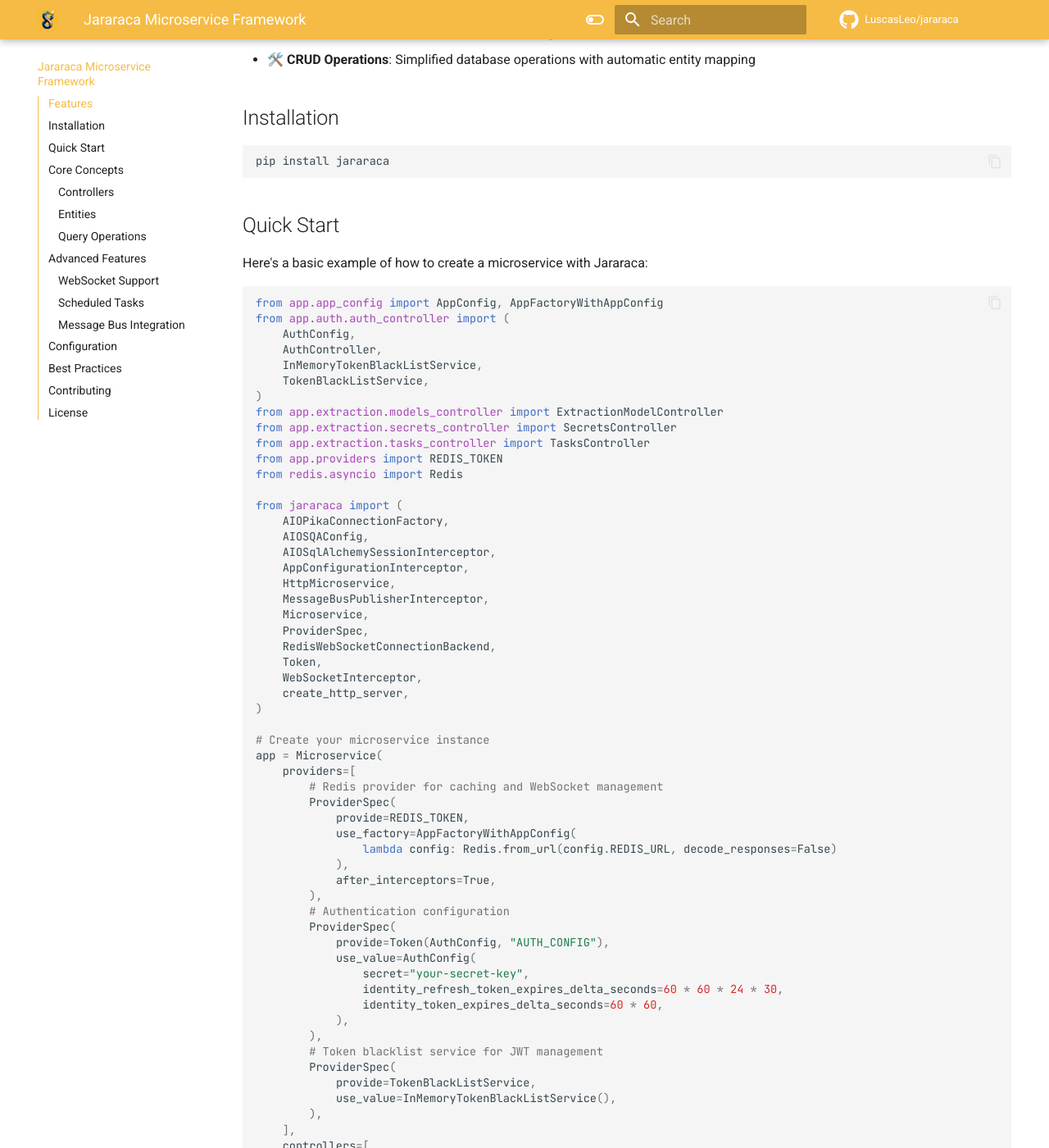
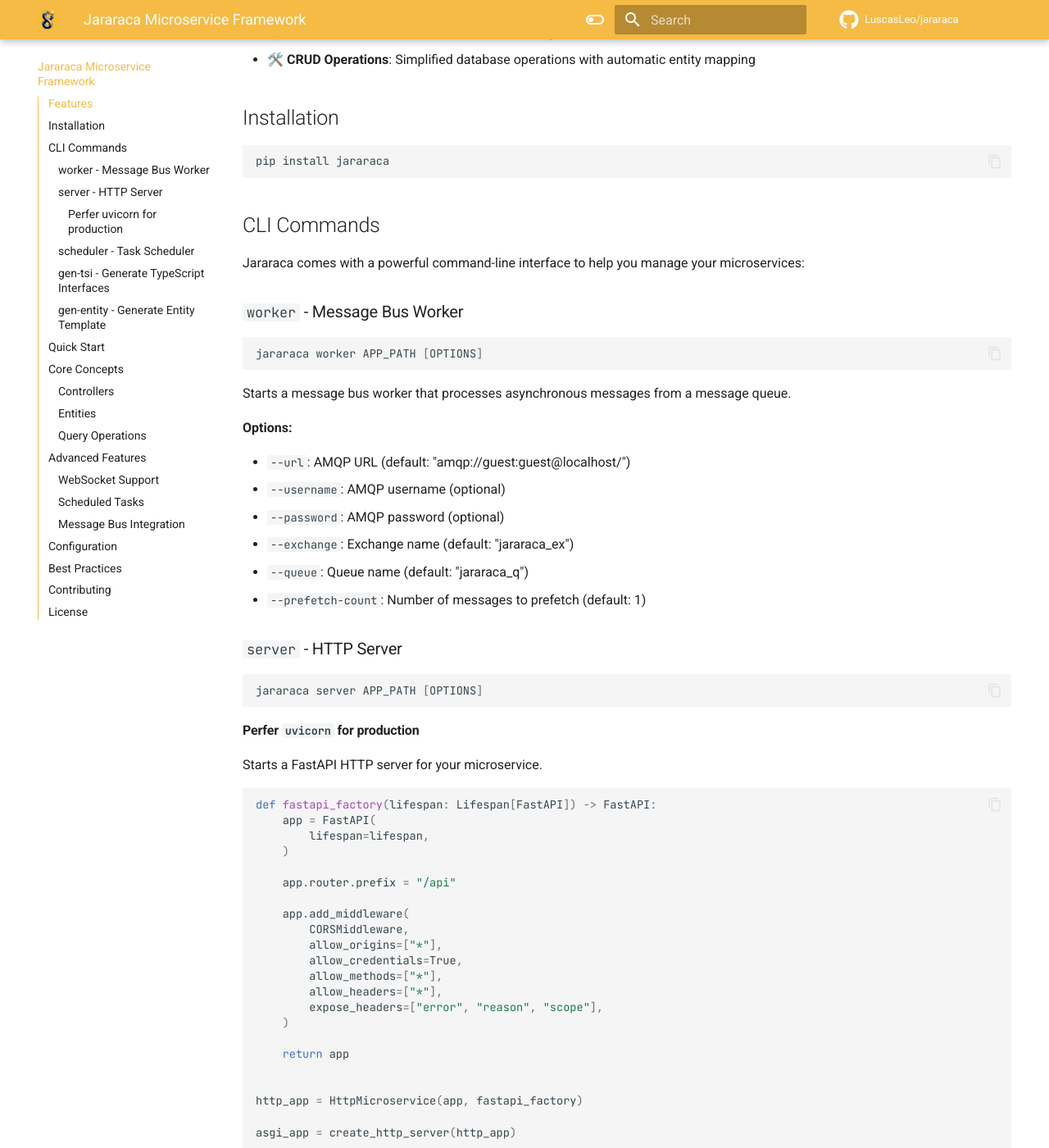
Before and after one commit to LuscasLeo/jararaca, an MkDocs documentation site: the page built from docs/index.md, in a window 1280 px wide and 1400 px high, scrolled down 604 px. Shown: the whole window at 82% size. Built offline with MkDocs 1.6.1 and Material for MkDocs 9.7.7, drawn with Linux system fonts in a browser that asks for light colours; comment, search, counter and statistics services are not loaded; some of the changed text lies outside the part shown.

Commit message:
Enhance documentation for CLI commands, including detailed options for worker, server, scheduler, gen-tsi, and gen-entity commands.

````diff
--- a/docs/index.md
+++ b/docs/index.md
@@ -19,6 +19,102 @@
 ```bash
 pip install jararaca
 ```
+
+## CLI Commands
+
+Jararaca comes with a powerful command-line interface to help you manage your microservices:
+
+### `worker` - Message Bus Worker
+
+```bash
+jararaca worker APP_PATH [OPTIONS]
+```
+
+Starts a message bus worker that processes asynchronous messages from a message queue.
+
+**Options:**
+
+- `--url`: AMQP URL (default: "amqp://guest:guest@localhost/")
+- `--username`: AMQP username (optional)
+- `--password`: AMQP password (optional)
+- `--exchange`: Exchange name (default: "jararaca_ex")
+- `--queue`: Queue name (default: "jararaca_q")
+- `--prefetch-count`: Number of messages to prefetch (default: 1)
+
+### `server` - HTTP Server
+
+```bash
+jararaca server APP_PATH [OPTIONS]
+```
+
+#### Perfer `uvicorn` for production
+
+Starts a FastAPI HTTP server for your microservice.
+
+```python
+def fastapi_factory(lifespan: Lifespan[FastAPI]) -> FastAPI:
+    app = FastAPI(
+        lifespan=lifespan,
+    )
+
+    app.router.prefix = "/api"
+
+    app.add_middleware(
+        CORSMiddleware,
+        allow_origins=["*"],
+        allow_credentials=True,
+        allow_methods=["*"],
+        allow_headers=["*"],
+        expose_headers=["error", "reason", "scope"],
+    )
+
+    return app
+
+
+http_app = HttpMicroservice(app, fastapi_factory)
+
+asgi_app = create_http_server(http_app)
+```
+Then run the server with:
+
+```bash
+uvicorn app_module:asgi_app
+```
+
+Starts a FastAPI HTTP server for your microservice.
+
+**Options:**
+
+- `--host`: Hostname to bind to (default: "0.0.0.0")
+- `--port`: Port to listen on (default: 8000)
+
+### `scheduler` - Task Scheduler
+
+```bash
+jararaca scheduler APP_PATH [OPTIONS]
+```
+
+Runs scheduled tasks defined in your application using cron expressions.
+
+**Options:**
+
+- `--interval`: Polling interval in seconds (default: 1)
+
+### `gen-tsi` - Generate TypeScript Interfaces
+
+```bash
+jararaca gen-tsi APP_PATH FILE_PATH
+```
+
+Generates TypeScript interfaces from your Python models to ensure type safety between your frontend and backend.
+
+### `gen-entity` - Generate Entity Template
+
+```bash
+jararaca gen-entity ENTITY_NAME FILE_PATH
+```
+
+Generates a new entity file template with proper naming conventions in different formats (snake_case, PascalCase, kebab-case).
 
 ## Quick Start
 
````
Also changed, not shown: other parts of docs/index.md (+0 -1 lines).
